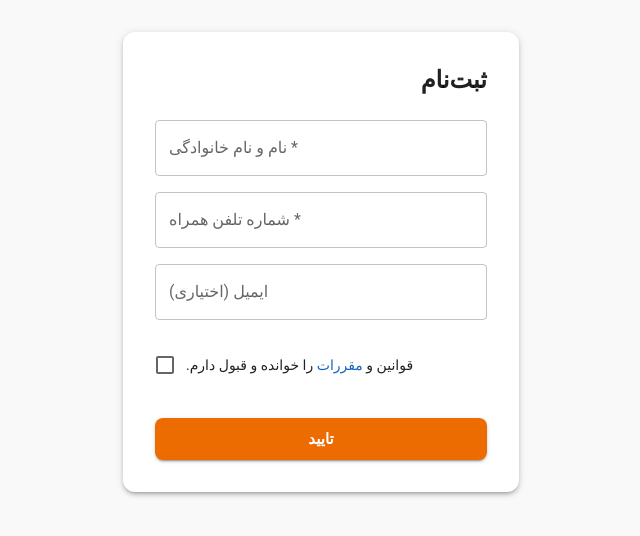
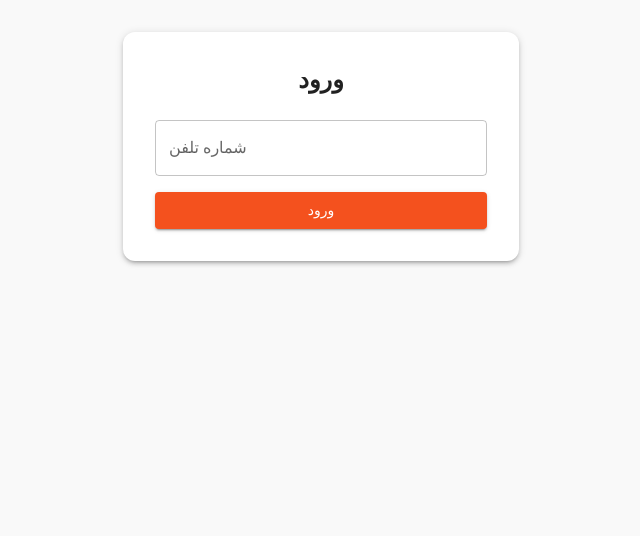
Before and after one commit to Mohammad-Ebrahimiyan/dashboard, a React (Vite) app: page /login in a window 1280 px wide. Shown: the top 536 px of the page, without its empty margins (319-959 px from the left). Built offline with nearby package versions, Linux system fonts and the light colour scheme.

Commit message:
add auth form

```diff
--- a/src/data/users.ts
+++ b/src/data/users.ts
@@ -1,9 +1,3 @@
-// export interface User {
-//     id: number;
-//     fullName: string;
-//     phone: string;
-//     email?: string;
-//   }
 
   import {User} from '../types/user'
 
--- a/src/pages/auth/Login.tsx
+++ b/src/pages/auth/Login.tsx
@@ -1,118 +1,70 @@
+// src/pages/auth/Login.tsx
 import React, { useState } from "react";
 import {
   Box,
   Button,
-  Checkbox,
   Container,
   TextField,
   Typography,
-  FormControlLabel,
   Paper,
   Alert,
 } from "@mui/material";
-import { addUser } from "../../utils/userStorage"; // تابع افزودن
+import { getUsers } from "../../utils/userStorage";
 import { useNavigate } from "react-router-dom";
 
-const LoginPage = () => {
-  const [fullName, setFullName] = useState("");
+const Login = () => {
   const [phone, setPhone] = useState("");
-  const [email, setEmail] = useState("");
-  const [accepted, setAccepted] = useState(false);
+  const [error, setError] = useState<string | null>(null);
   const navigate = useNavigate();
-  const [error, setError] = useState<string | null>(null);
 
-  const handleSubmit = (e: React.FormEvent) => {
+  const handleLogin = (e: React.FormEvent) => {
     e.preventDefault();
-    if (!fullName || !phone || !accepted) {
-      setError("لطفاً همه فیلدهای اجباری را تکمیل کرده و قوانین را بپذیرید.");
+
+    const users = getUsers();
+    const foundUser = users.find((user) => user.phone === phone);
+
+    if (!foundUser) {
+      setError("کاربری با این شماره یافت نشد.");
       return;
     }
 
-    const result = addUser({ fullName, phone, email });
-
-    if (!result.success) {
-      setError(result.message); // مثلا: شماره قبلاً ثبت شده
-      return;
-    }
-
+    // فرضا توکن فیک یا نشونه‌ای از ورود کاربر:
+    localStorage.setItem("current_user", JSON.stringify(foundUser));
     setError(null);
-    navigate("/");
+    navigate("/"); // برگشت به داشبورد یا هر صفحه دلخواه
   };
 
   return (
     <Container maxWidth="xs" sx={{ mt: 4 }}>
-      <Paper elevation={3} sx={{ borderRadius: 3, p: 4 }}>
-        <Typography variant="h5" align="right" fontWeight="bold" mb={3}>
-          ثبت‌نام
+      <Paper elevation={3} sx={{ p: 4, borderRadius: 3 }}>
+        <Typography variant="h5" align="center" mb={3} fontWeight="bold">
+          ورود
         </Typography>
 
         <Box
           component="form"
-          onSubmit={handleSubmit}
-          noValidate
-          autoComplete="off"
+          onSubmit={handleLogin}
           display="flex"
           flexDirection="column"
           gap={2}
         >
           <TextField
-            label="نام و نام خانوادگی *"
+            label="شماره تلفن"
+            placeholder="مثلاً: 09123456789"
+            value={phone}
+            onChange={(e) => setPhone(e.target.value)}
             fullWidth
-            placeholder="نام خود را وارد کنید"
-            value={fullName}
-            onChange={(e) => setFullName(e.target.value)}
           />
 
-          <TextField
-            label="شماره تلفن همراه *"
-            fullWidth
-            placeholder="09*********"
-            value={phone}
-            onChange={(e) => setPhone(e.target.value)}
-          />
+          <Button type="submit" variant="contained" color="primary">
+            ورود
+          </Button>
 
-          <TextField
-            label="ایمیل (اختیاری)"
-            fullWidth
-            placeholder="Example@gmail.com"
-            value={email}
-            onChange={(e) => setEmail(e.target.value)}
-          />
-
-          <FormControlLabel
-            control={
-              <Checkbox
-                checked={accepted}
-                onChange={() => setAccepted(!accepted)}
-              />
-            }
-            label={
-              <Typography variant="body2" sx={{ direction: "rtl" }}>
-                قوانین و <span style={{ color: "#1565c0" }}>مقررات</span> را
-                خوانده و قبول دارم.
-              </Typography>
-            }
-            sx={{ alignSelf: "start", mt: 1 }}
-          />
-
-          <Button
-            type="submit"
-            variant="contained"
-            color="warning"
-            size="large"
-            sx={{ fontWeight: "bold", mt: 2, borderRadius: 2 }}
-          >
-            تایید
-          </Button>
-          {error && (
-            <Alert severity="error" sx={{ mt: 2 }}>
-              {error}
-            </Alert>
-          )}
+          {error && <Alert severity="error">{error}</Alert>}
         </Box>
       </Paper>
     </Container>
   );
 };
 
-export default LoginPage;
+export default Login;
--- /dev/null
+++ b/src/pages/auth/SignUp.tsx
@@ -0,0 +1,118 @@
+import React, { useState } from "react";
+import {
+  Box,
+  Button,
+  Checkbox,
+  Container,
+  TextField,
+  Typography,
+  FormControlLabel,
+  Paper,
+  Alert,
+} from "@mui/material";
+import { addUser } from "../../utils/userStorage"; // تابع افزودن
+import { useNavigate } from "react-router-dom";
+
+const SignUp = () => {
+  const [fullName, setFullName] = useState("");
+  const [phone, setPhone] = useState("");
+  const [email, setEmail] = useState("");
+  const [accepted, setAccepted] = useState(false);
+  const navigate = useNavigate();
+  const [error, setError] = useState<string | null>(null);
+
+  const handleSubmit = (e: React.FormEvent) => {
+    e.preventDefault();
+    if (!fullName || !phone || !accepted) {
+      setError("لطفاً همه فیلدهای اجباری را تکمیل کرده و قوانین را بپذیرید.");
+      return;
+    }
+
+    const result = addUser({ fullName, phone, email });
+
+    if (!result.success) {
+      setError(result.message); // مثلا: شماره قبلاً ثبت شده
+      return;
+    }
+
+    setError(null);
+    navigate("/");
+  };
+
+  return (
+    <Container maxWidth="xs" sx={{ mt: 4 }}>
+      <Paper elevation={3} sx={{ borderRadius: 3, p: 4 }}>
+        <Typography variant="h5" align="right" fontWeight="bold" mb={3}>
+          ثبت‌نام
+        </Typography>
+
+        <Box
+          component="form"
+          onSubmit={handleSubmit}
+          noValidate
+          autoComplete="off"
+          display="flex"
+          flexDirection="column"
+          gap={2}
+        >
+          <TextField
+            label="نام و نام خانوادگی *"
+            fullWidth
+            placeholder="نام خود را وارد کنید"
+            value={fullName}
+            onChange={(e) => setFullName(e.target.value)}
+          />
+
+          <TextField
+            label="شماره تلفن همراه *"
+            fullWidth
+            placeholder="09*********"
+            value={phone}
+            onChange={(e) => setPhone(e.target.value)}
+          />
+
+          <TextField
+            label="ایمیل (اختیاری)"
+            fullWidth
+            placeholder="Example@gmail.com"
+            value={email}
+            onChange={(e) => setEmail(e.target.value)}
+          />
+
+          <FormControlLabel
+            control={
+              <Checkbox
+                checked={accepted}
+                onChange={() => setAccepted(!accepted)}
+              />
+            }
+            label={
+              <Typography variant="body2" sx={{ direction: "rtl" }}>
+                قوانین و <span style={{ color: "#1565c0" }}>مقررات</span> را
+                خوانده و قبول دارم.
+              </Typography>
+            }
+            sx={{ alignSelf: "start", mt: 1 }}
+          />
+
+          <Button
+            type="submit"
+            variant="contained"
+            color="warning"
+            size="large"
+            sx={{ fontWeight: "bold", mt: 2, borderRadius: 2 }}
+          >
+            تایید
+          </Button>
+          {error && (
+            <Alert severity="error" sx={{ mt: 2 }}>
+              {error}
+            </Alert>
+          )}
+        </Box>
+      </Paper>
+    </Container>
+  );
+};
+
+export default SignUp;
--- a/src/utils/userStorage.ts
+++ b/src/utils/userStorage.ts
@@ -1,13 +1,17 @@
 import { User } from "../types/user";
+import {users as defaultUsers} from '../data/users'
 
 const STORAGE_KEY = "fitland_users";
 
 // گرفتن همه کاربران
 export const getUsers = (): User[] => {
-  const data = localStorage.getItem(STORAGE_KEY);
-  return data ? JSON.parse(data) : [];
-};
-
+    const data = localStorage.getItem(STORAGE_KEY);
+    if (!data) {
+      localStorage.setItem(STORAGE_KEY, JSON.stringify(defaultUsers)); // مقدار اولیه
+      return defaultUsers;
+    }
+    return JSON.parse(data);
+  };
 // افزودن کاربر جدید
 export const addUser = (user: Omit<User, "id">): { success: boolean; message: string } => {
     const users = getUsers();
```
Also changed, not shown: src/pages/users/UsersList.tsx (added, +48 -0 lines), src/routes/routes.tsx (+12 -2 lines).
